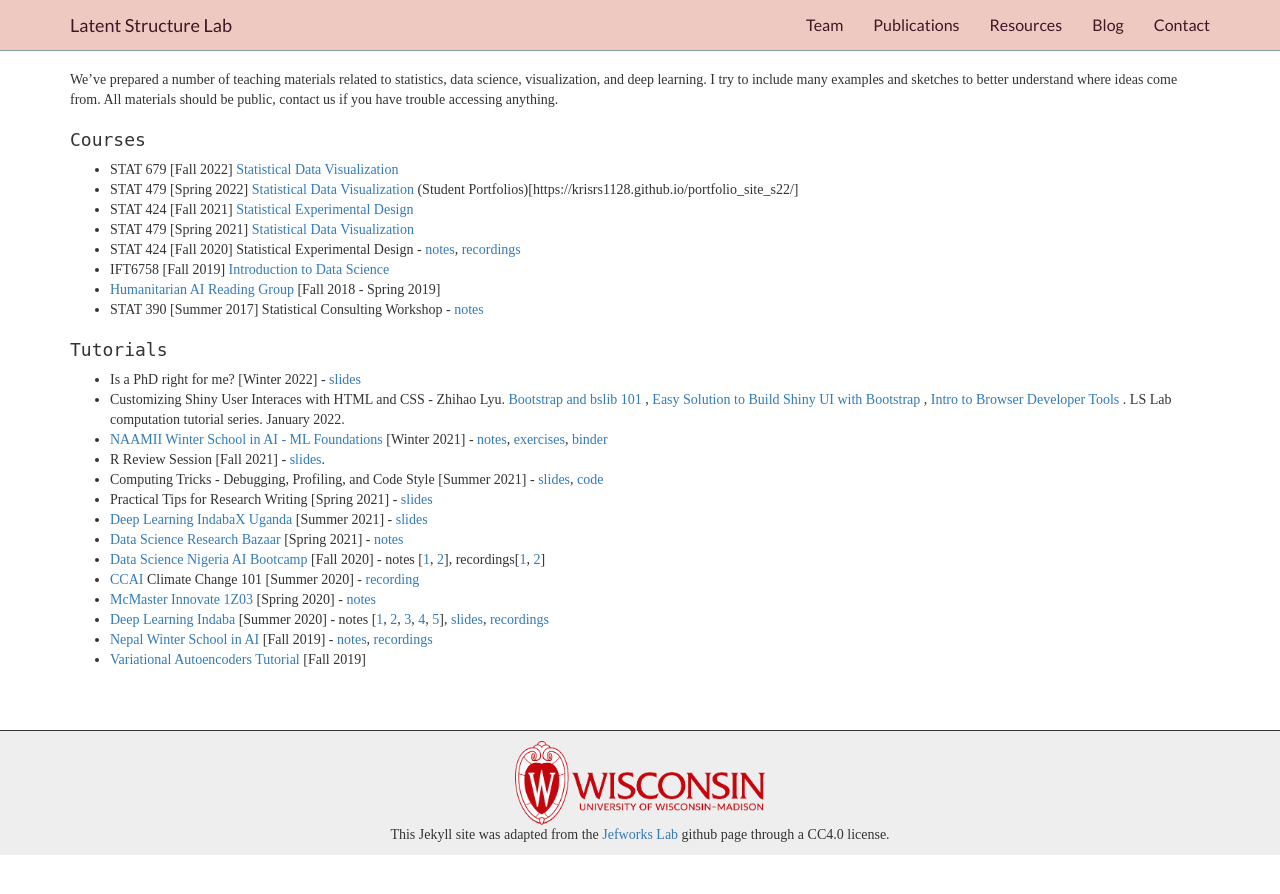
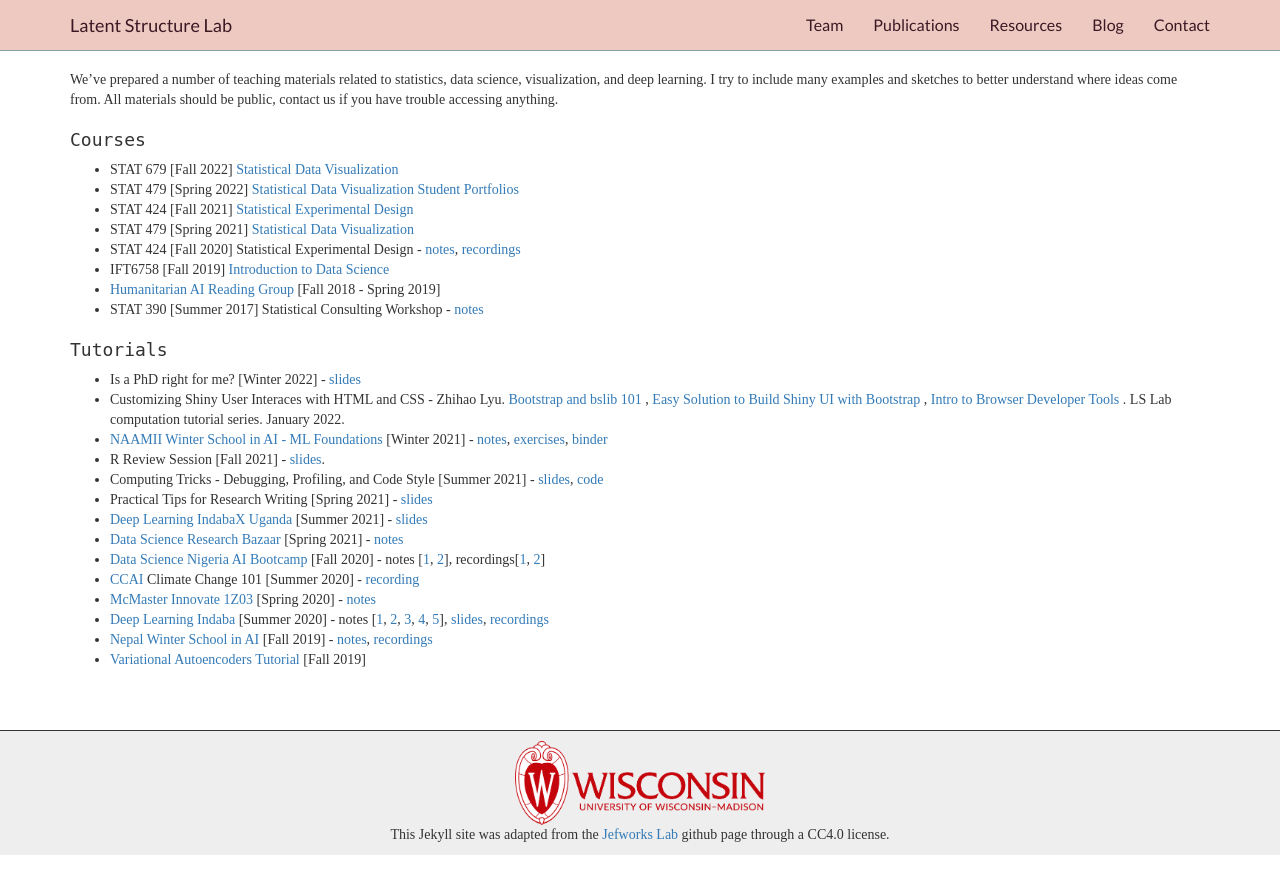
Before and after one commit to krisrs1128/LSLab, a Jekyll site: the page built from _includes/teaching.md, in a window 1280 px wide. Shown: the top 894 px of the page. Built offline with Jekyll 4.4.1, drawn with Linux system fonts in a browser that asks for light colours.

Commit message:
fix format

```diff
--- a/_includes/teaching.md
+++ b/_includes/teaching.md
@@ -13,7 +13,7 @@ public, contact us if you have trouble accessing anything.
 ### Courses
 
 * STAT 679 [Fall 2022] [Statistical Data Visualization](https://krisrs1128.github.io/stat679_notes/)
-* STAT 479 [Spring 2022] [Statistical Data Visualization](https://github.com/krisrs1128/stat479_s22/) (Student Portfolios)[https://krisrs1128.github.io/portfolio_site_s22/]
+* STAT 479 [Spring 2022] [Statistical Data Visualization](https://github.com/krisrs1128/stat479_s22/) [Student Portfolios](https://krisrs1128.github.io/portfolio_site_s22/)
 * STAT 424 [Fall 2021] [Statistical Experimental Design](https://krisrs1128.github.io/stat424_f21/)
 * STAT 479 [Spring 2021] [Statistical Data Visualization](https://krisrs1128.github.io/stat479/)
 * STAT 424 [Fall 2020] Statistical Experimental Design - [notes](https://drive.google.com/drive/folders/1rnJlAXs57WyMcTzwQ5HNT_eCecEI3gQh), [recordings](https://mediaspace.wisc.edu/channel/STAT+424+Fall+2020/180027062)
```
